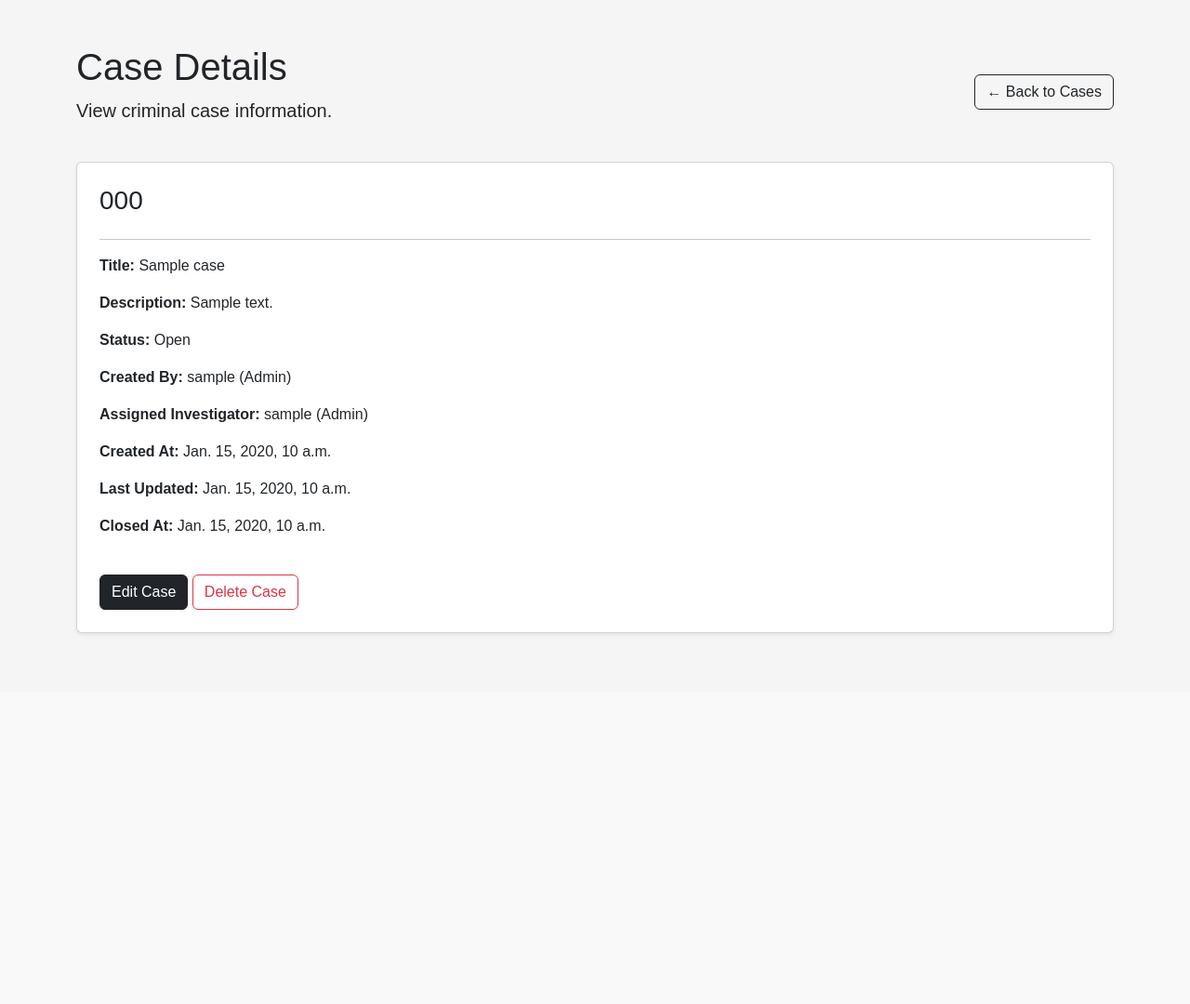
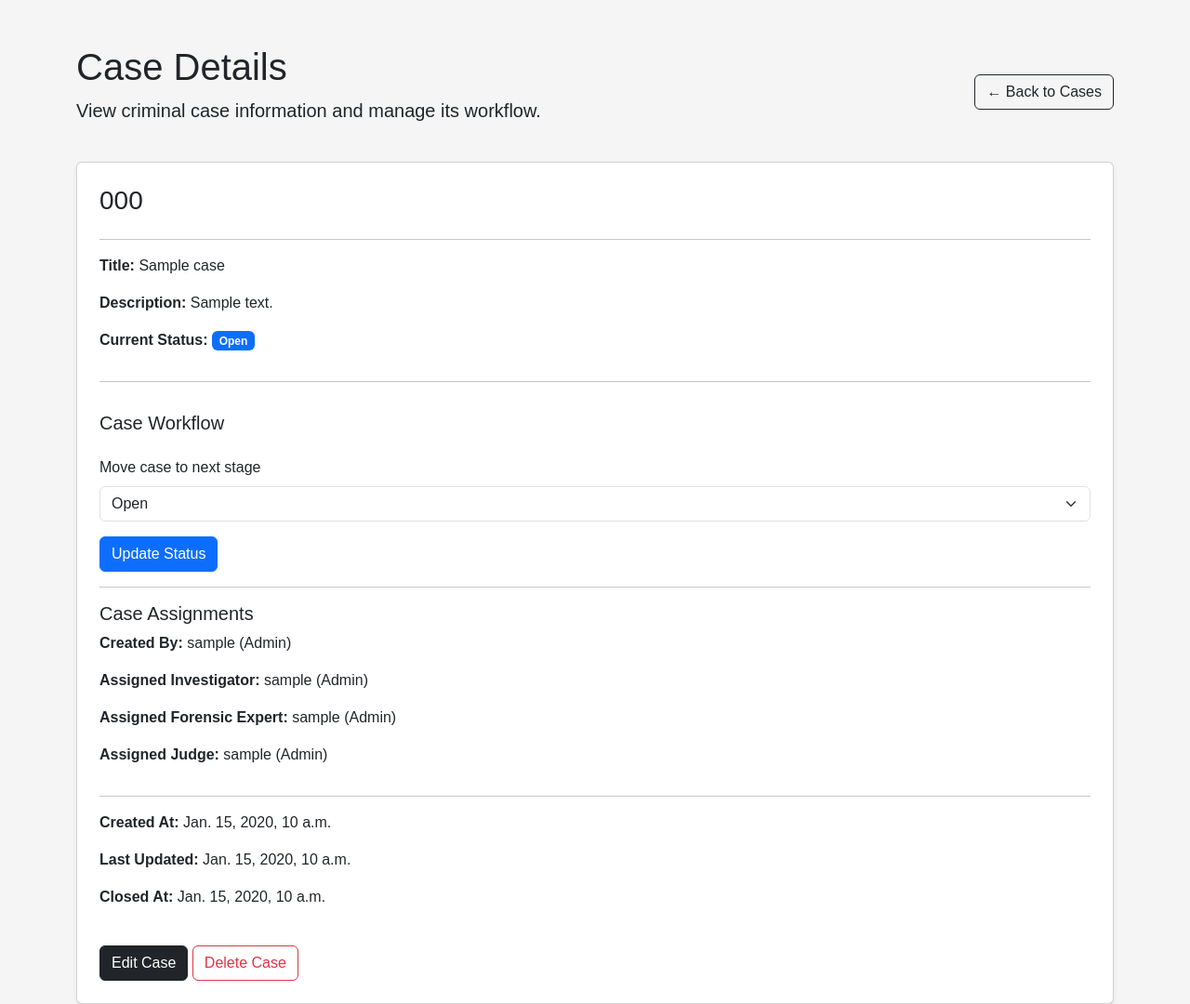
Before and after one commit to Khushii412/EvidenceLocker, a Django app: page /Cases/1/ in a window 1280 px wide. Shown: the part 56-1136 px from the top of the page at 93% size. Before the commit the page ends 739 px from the top, so only its background shows below. Run offline with Django 5.2, Linux system fonts and the light colour scheme; a user stored in the database is signed in; data comes from the database, SQL or seed files in the repository; tables that the repository leaves empty hold one stand-in row (values such as "Sample post").

Commit message:
status change

```diff
--- a/Backend/digital_evidence_locker/Cases/urls.py
+++ b/Backend/digital_evidence_locker/Cases/urls.py
@@ -31,4 +31,10 @@ urlpatterns = [
         views.delete_case,
         name="delete_case"
     ),
+
+    path(
+    "<int:case_id>/update-status/",
+    views.update_case_status,
+    name="update_case_status",
+    ),
 ]
--- a/Backend/digital_evidence_locker/Cases/views.py
+++ b/Backend/digital_evidence_locker/Cases/views.py
@@ -89,10 +89,12 @@ def case_detail(request, case_id):
         case_id=case.id
     )
 
+    status_choices = Case.Status.choices
+
     return render(
         request,
         "cases/case_detail.html",
-        {"case": case}
+        {"case": case, "status_choices": status_choices}
     )
 
 
@@ -106,9 +108,10 @@ def create_case(request):
             case = form.save(commit=False)
             case.created_by = request.user
 
-            # Only Admins can assign people to a case.
-            if request.user.role != User.Role.ADMIN:
-                case.assigned_investigator = None
+            # Admins can assign all roles.
+            # Investigators are automatically assigned to cases they create.
+            if request.user.role == User.Role.INVESTIGATOR:
+                case.assigned_investigator = request.user
                 case.assigned_forensic_expert = None
                 case.assigned_judge = None
 
@@ -232,3 +235,92 @@ def delete_case(request, case_id):
         "cases/case_confirm_delete.html",
         {"case": case}
     )
+
+
+
+
+@role_required("ADMIN", "INVESTIGATOR", "FORENSIC_EXPERT", "JUDGE")
+def update_case_status(request, case_id):
+    if request.method != "POST":
+        return redirect("cases:case_detail", case_id=case_id)
+
+    case = get_object_or_404(Case, id=case_id)
+    new_status = request.POST.get("status")
+
+    # Admin can change any case status.
+    if request.user.role == User.Role.ADMIN:
+        allowed = True
+
+    # Investigator can start investigation or submit to court.
+    elif request.user.role == User.Role.INVESTIGATOR:
+        allowed = (
+            case.assigned_investigator_id == request.user.id
+            and (
+                (
+                    case.status == Case.Status.OPEN
+                    and new_status == Case.Status.UNDER_INVESTIGATION
+                )
+                or (
+                    case.status == Case.Status.FORENSIC_ANALYSIS
+                    and new_status == Case.Status.SUBMITTED_TO_COURT
+                )
+            )
+        )
+
+    # Forensic Expert can begin forensic analysis.
+    elif request.user.role == User.Role.FORENSIC_EXPERT:
+        allowed = (
+            case.assigned_forensic_expert_id == request.user.id
+            and case.status == Case.Status.UNDER_INVESTIGATION
+            and new_status == Case.Status.FORENSIC_ANALYSIS
+        )
+
+    # Judge can close a case submitted to court.
+    elif request.user.role == User.Role.JUDGE:
+        allowed = (
+            case.assigned_judge_id == request.user.id
+            and case.status == Case.Status.SUBMITTED_TO_COURT
+            and new_status == Case.Status.CLOSED
+        )
+
+    else:
+        allowed = False
+
+    # Reject invalid transitions and unauthorized changes.
+    if not allowed:
+        messages.error(
+            request,
+            "You are not authorized to make this status change."
+        )
+        return redirect("cases:case_detail", case_id=case.id)
+
+    # Validate the status value.
+    valid_statuses = Case.Status.values
+    if new_status not in valid_statuses:
+        messages.error(request, "Invalid case status.")
+        return redirect("cases:case_detail", case_id=case.id)
+
+    old_status = case.status
+    case.status = new_status
+
+    if new_status == Case.Status.CLOSED:
+        from django.utils import timezone
+        case.closed_at = timezone.now()
+    else:
+        case.closed_at = None
+
+    case.save()
+
+    AuditLog.objects.create(
+        user=request.user,
+        action="UPDATE",
+        description=(
+            f"Case {case.case_number} status changed "
+            f"from {old_status} to {new_status}."
+        ),
+        ip_address=request.META.get("REMOTE_ADDR"),
+        case_id=case.id,
+    )
+
+    messages.success(request, "Case status updated successfully.")
+    return redirect("cases:case_detail", case_id=case.id)
--- a/Backend/digital_evidence_locker/templates/cases/case_detail.html
+++ b/Backend/digital_evidence_locker/templates/cases/case_detail.html
@@ -1,3 +1,4 @@
+
 {% extends "base.html" %}
 
 {% block title %}Case Details{% endblock %}
@@ -9,18 +10,17 @@
     <div class="d-flex justify-content-between align-items-center mb-4">
         <div>
             <h1>Case Details</h1>
-            <p class="lead">View criminal case information.</p>
+            <p class="lead">View criminal case information and manage its workflow.</p>
         </div>
 
         <a href="{% url 'cases:case_list' %}" class="btn btn-outline-dark">
-            ← Back to Cases
+            &larr; Back to Cases
         </a>
     </div>
 
     <div class="card shadow-sm p-4">
 
         <h3>{{ case.case_number }}</h3>
-
         <hr>
 
         <p>
@@ -34,9 +34,80 @@
         </p>
 
         <p>
-            <strong>Status:</strong>
+            <strong>Current Status:</strong>
+            <span class="badge bg-primary">
                 {{ case.get_status_display }}
+            </span>
         </p>
+
+        <hr>
+
+        <h5 class="mt-3">Case Workflow</h5>
+
+        {% if user.role == "ADMIN" or user.role == "INVESTIGATOR" or user.role == "FORENSIC_EXPERT" or user.role == "JUDGE" %}
+
+            {% if user.role == "ADMIN" or user.role == "INVESTIGATOR" and case.assigned_investigator_id == user.id and case.status == "OPEN" or user.role == "FORENSIC_EXPERT" and case.assigned_forensic_expert_id == user.id and case.status == "UNDER_INVESTIGATION" or user.role == "INVESTIGATOR" and case.assigned_investigator_id == user.id and case.status == "FORENSIC_ANALYSIS" or user.role == "JUDGE" and case.assigned_judge_id == user.id and case.status == "SUBMITTED_TO_COURT" %}
+
+                <form method="POST"
+                      action="{% url 'cases:update_case_status' case.id %}"
+                      class="mt-3">
+
+                    {% csrf_token %}
+
+                    <label for="status" class="form-label">
+                        Move case to next stage
+                    </label>
+
+                    <select name="status" id="status" class="form-select mb-3" required>
+
+                        {% if user.role == "ADMIN" %}
+                            {% for value, label in status_choices %}
+                                <option value="{{ value }}"
+                                    {% if value == case.status %}selected{% endif %}>
+                                    {{ label }}
+                                </option>
+                            {% endfor %}
+
+                        {% elif user.role == "INVESTIGATOR" and case.status == "OPEN" %}
+                            <option value="UNDER_INVESTIGATION">
+                                Under Investigation
+                            </option>
+
+                        {% elif user.role == "FORENSIC_EXPERT" and case.status == "UNDER_INVESTIGATION" %}
+                            <option value="FORENSIC_ANALYSIS">
+                                Forensic Analysis
+                            </option>
+
+                        {% elif user.role == "INVESTIGATOR" and case.status == "FORENSIC_ANALYSIS" %}
+                            <option value="SUBMITTED_TO_COURT">
+                                Submitted to Court
+                            </option>
+
+                        {% elif user.role == "JUDGE" and case.status == "SUBMITTED_TO_COURT" %}
+                            <option value="CLOSED">
+                                Closed
+                            </option>
+                        {% endif %}
+
+                    </select>
+
+                    <button type="submit" class="btn btn-primary">
+                        Update Status
+                    </button>
+
+                </form>
+
+            {% else %}
+                <p class="text-muted">
+                    No status change is currently available for your role at this stage.
+                </p>
+            {% endif %}
+
+        {% endif %}
+
+        <hr>
+
+        <h5>Case Assignments</h5>
 
         <p>
             <strong>Created By:</strong>
@@ -47,6 +118,18 @@
             <strong>Assigned Investigator:</strong>
             {{ case.assigned_investigator|default:"Not assigned" }}
         </p>
+
+        <p>
+            <strong>Assigned Forensic Expert:</strong>
+            {{ case.assigned_forensic_expert|default:"Not assigned" }}
+        </p>
+
+        <p>
+            <strong>Assigned Judge:</strong>
+            {{ case.assigned_judge|default:"Not assigned" }}
+        </p>
+
+        <hr>
 
         <p>
             <strong>Created At:</strong>
@@ -65,8 +148,8 @@
             </p>
         {% endif %}
 
+        {% if user.role == "ADMIN" %}
             <div class="mt-4">
-
                 <a href="{% url 'cases:edit_case' case.id %}"
                    class="btn btn-dark">
                     Edit Case
@@ -76,8 +159,16 @@
                    class="btn btn-outline-danger">
                     Delete Case
                 </a>
+            </div>
 
+        {% elif user.role == "INVESTIGATOR" and case.assigned_investigator_id == user.id %}
+            <div class="mt-4">
+                <a href="{% url 'cases:edit_case' case.id %}"
+                   class="btn btn-dark">
+                    Edit Case
+                </a>
             </div>
+        {% endif %}
 
     </div>
 
```
Also changed, not shown: Backend/digital_evidence_locker/Evidence/forms.py (+18 -0 lines), Backend/digital_evidence_locker/Evidence/views.py (+12 -2 lines), Backend/digital_evidence_locker/Evidence/volkswagen-logo-png_seeklogo-150527_JT4o7qu.png (added). Lines whose indentation alone changed are shown as unchanged.
